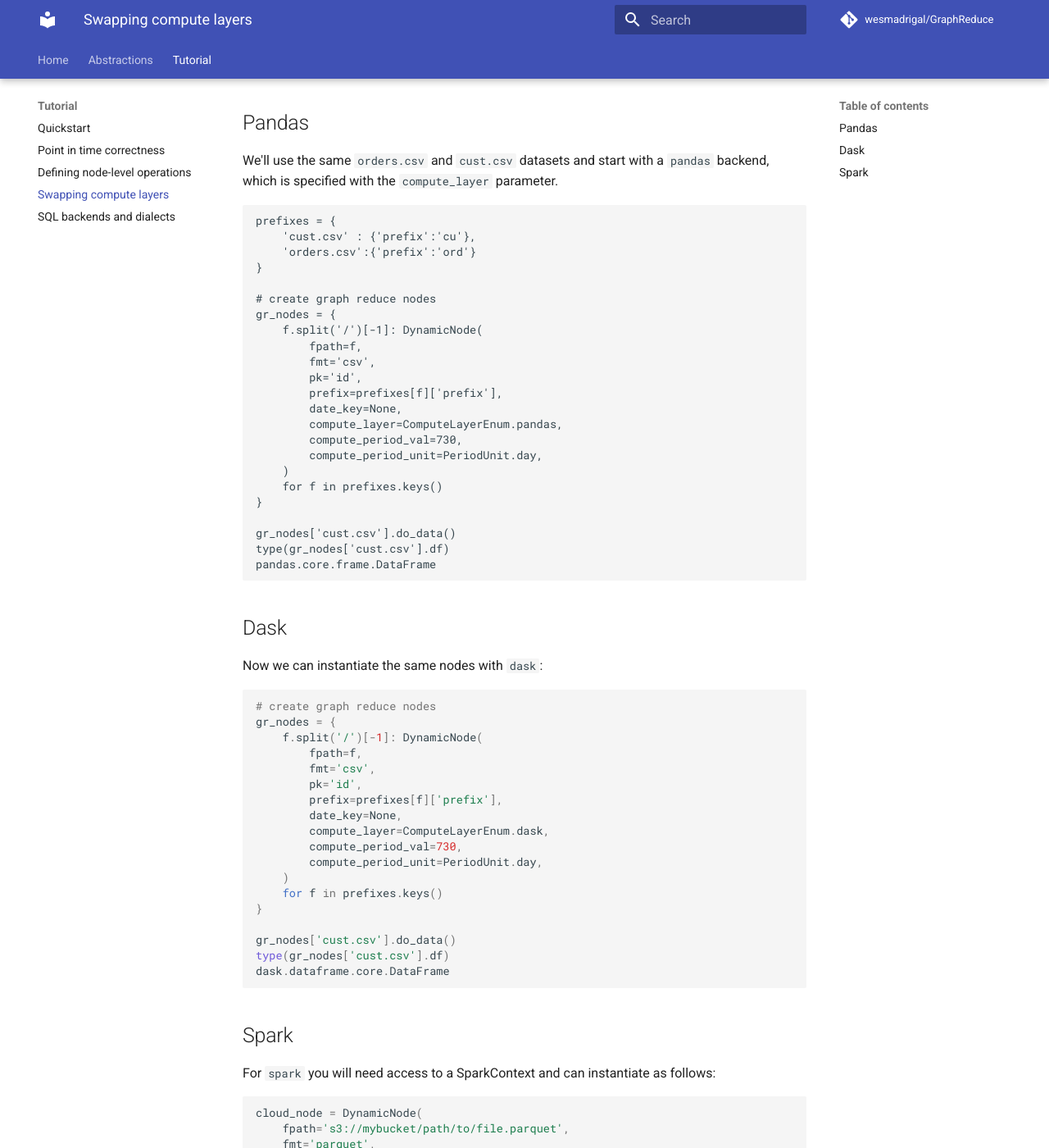
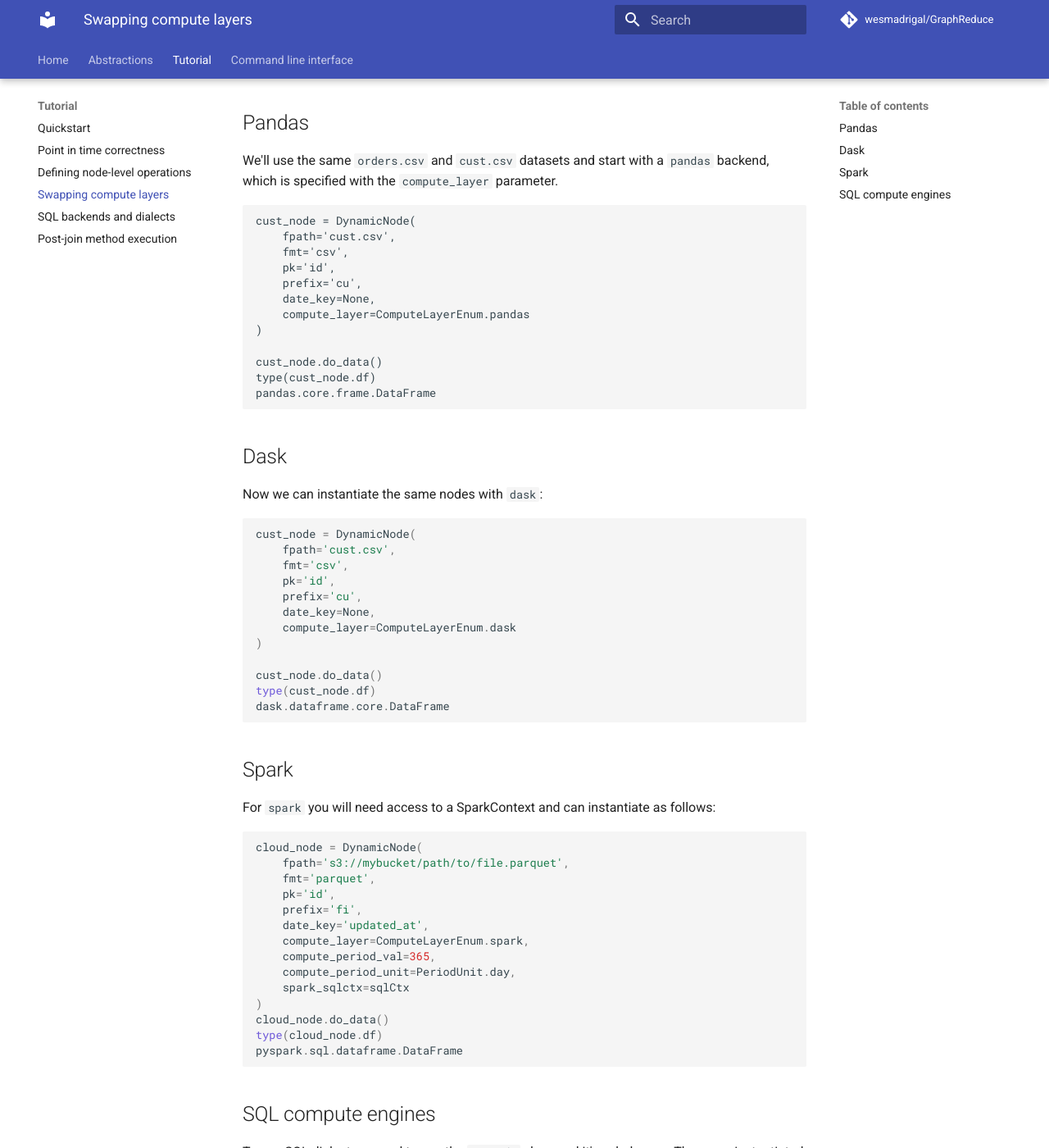
Before and after one commit to wesmadrigal/GraphReduce, an MkDocs documentation site: the page built from docs/tutorial_swapping_compute.md, in a window 1280 px wide and 1400 px high, scrolled down 296 px. Shown: the whole window at 82% size. Built offline with MkDocs 1.6.1 and Material for MkDocs 9.7.7, drawn with Linux system fonts in a browser that asks for light colours; comment, search, counter and statistics services are not loaded; some of the changed text lies outside the part shown.

````diff
--- a/docs/tutorial_swapping_compute.md
+++ b/docs/tutorial_swapping_compute.md
@@ -17,28 +17,17 @@
 with the `compute_layer` parameter.
 
 ```
-prefixes = {
-    'cust.csv' : {'prefix':'cu'},
-    'orders.csv':{'prefix':'ord'}
-}
+cust_node = DynamicNode(
+    fpath='cust.csv',
+    fmt='csv',
+    pk='id',
+    prefix='cu',
+    date_key=None,
+    compute_layer=ComputeLayerEnum.pandas
+)
 
-# create graph reduce nodes
-gr_nodes = {
-    f.split('/')[-1]: DynamicNode(
-        fpath=f,
-        fmt='csv',
-        pk='id',
-        prefix=prefixes[f]['prefix'],
-        date_key=None,
-        compute_layer=ComputeLayerEnum.pandas,
-        compute_period_val=730,
-        compute_period_unit=PeriodUnit.day,
-    )
-    for f in prefixes.keys()
-}
-
-gr_nodes['cust.csv'].do_data()
-type(gr_nodes['cust.csv'].df)
+cust_node.do_data()
+type(cust_node.df)
 pandas.core.frame.DataFrame
 ```
 
@@ -46,23 +35,17 @@
 ## Dask
 Now we can instantiate the same nodes with `dask`:
 ```Python
-# create graph reduce nodes
-gr_nodes = {
-    f.split('/')[-1]: DynamicNode(
-        fpath=f,
-        fmt='csv',
-        pk='id',
-        prefix=prefixes[f]['prefix'],
-        date_key=None,
-        compute_layer=ComputeLayerEnum.dask,
-        compute_period_val=730,
-        compute_period_unit=PeriodUnit.day,
-    )
-    for f in prefixes.keys()
-}
+cust_node = DynamicNode(
+    fpath='cust.csv',
+    fmt='csv',
+    pk='id',
+    prefix='cu',
+    date_key=None,
+    compute_layer=ComputeLayerEnum.dask
+)
 
-gr_nodes['cust.csv'].do_data()
-type(gr_nodes['cust.csv'].df)
+cust_node.do_data()
+type(cust_node.df)
 dask.dataframe.core.DataFrame
 ```
 
@@ -86,5 +69,18 @@
 pyspark.sql.dataframe.DataFrame
 ```
 
+## SQL compute engines
 To use SQL dialect we need to use the `SQLNode` class
-and it's subclasses.
+and it's subclasses.  These are instantiated as follows:
+```Python
+from graphreduce.node import SQLNode
+
+cust_node = SQLNode(
+    fpath='schema.customers',
+    fmt='sql',
+    pk='id',
+    prefix='cu',
+    date_key='signup_date',
+    compute_layer=ComputeLayerEnum.sql
+)
+```
--- a/mkdocs.yml
+++ b/mkdocs.yml
@@ -18,6 +18,9 @@
     - tutorial_custom_graph.md
     - tutorial_swapping_compute.md
     - tutorial_sql_dialects.md
+    - tutorial_method_deps.md
+  - Command line interface:
+    - tutorial_cli.md
       #- tutorial_join_deps.md
       #- tutorial_pandas_dask.md
       #- tutorial_spark.md
````
Also changed, not shown: docs/abstractions.md (+3 -1 lines), docs/tutorial_method_deps.md (added, +56 -0 lines), docs/tutorial_time.md (+7 -3 lines), 1 other file.
